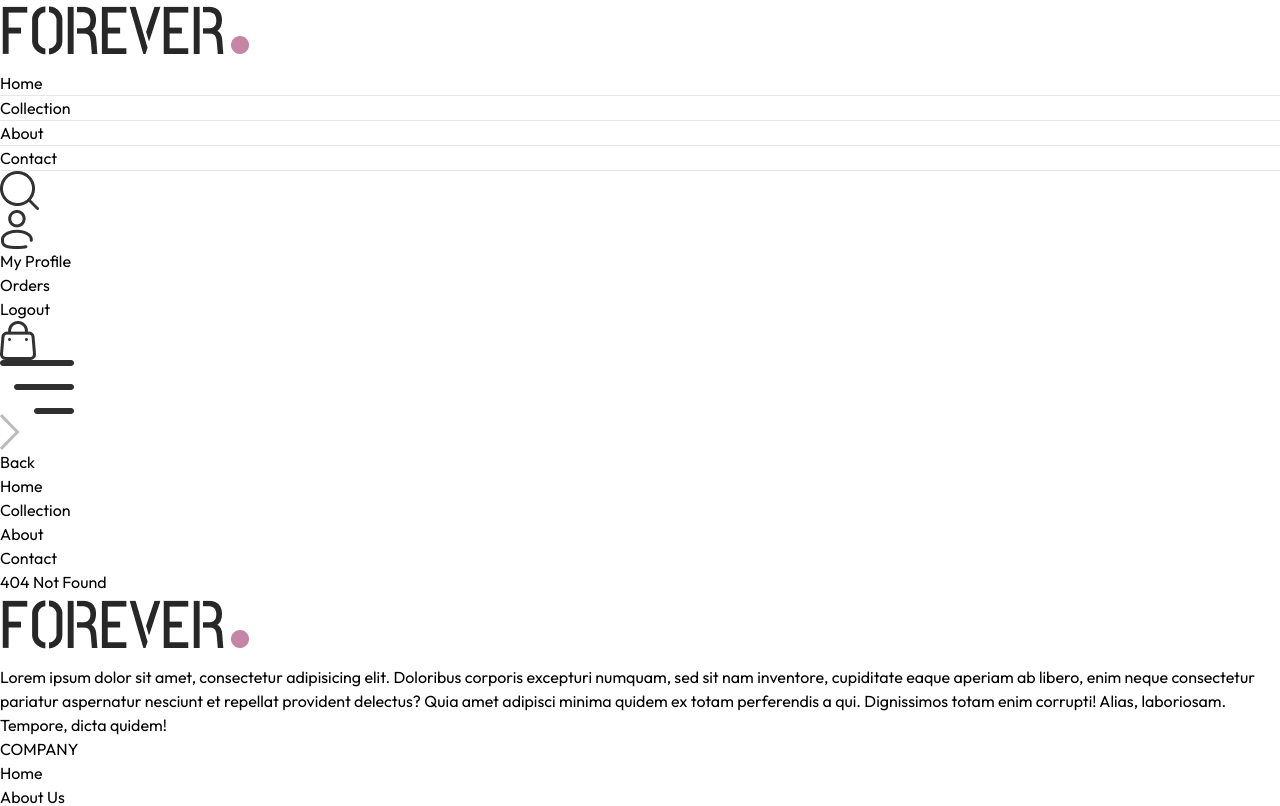
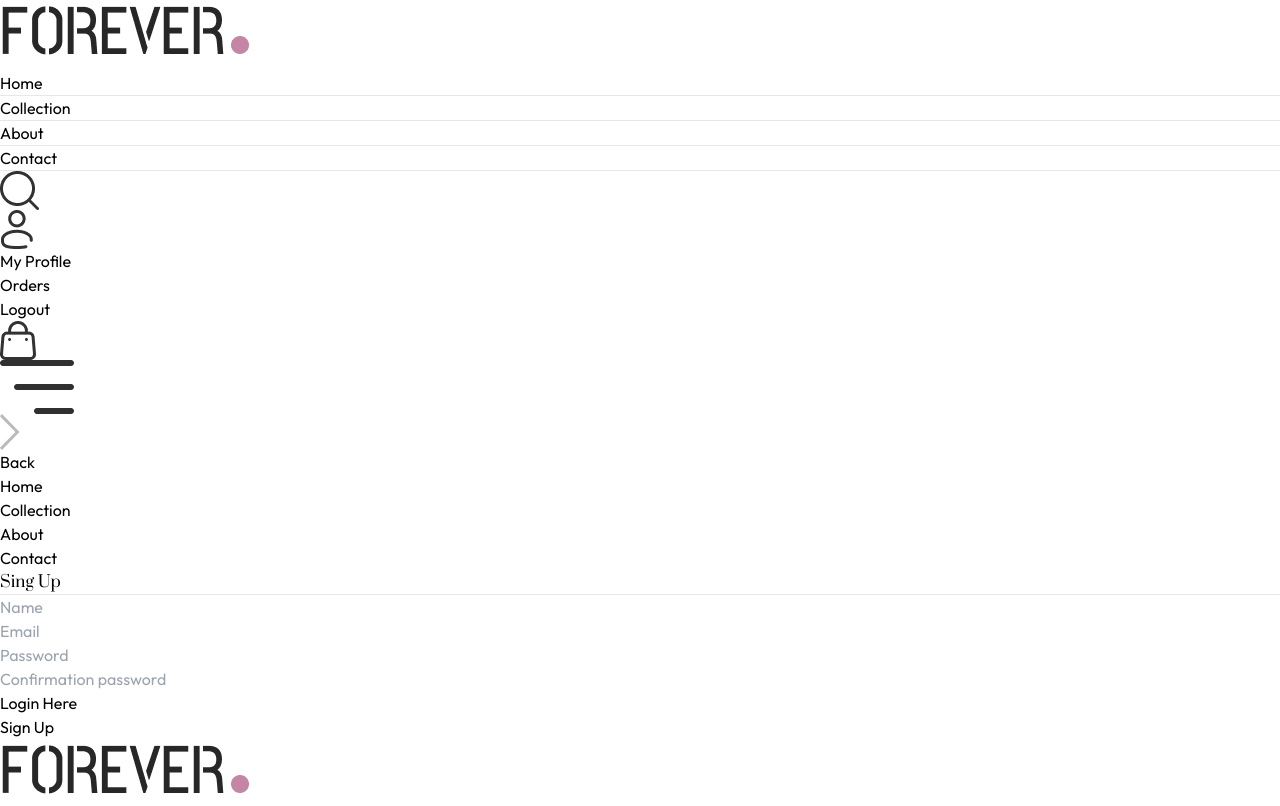
Before and after one commit to rogervargass/ecom-react, a React (Vite) app: page /register in a window 1280 px wide. Shown: the top 806 px of the page. Built offline with nearby package versions, Linux system fonts and the light colour scheme.

Commit message:
feat: add Login and Register pages

```diff
--- a/src/App.tsx
+++ b/src/App.tsx
@@ -14,6 +14,7 @@ import Login from "./pages/Login";
 import Orders from "./pages/Orders";
 import PlaceOrder from "./pages/PlaceOrder";
 import Product from "./pages/Product";
+import Register from "./pages/Register";
 
 function App() {
 
@@ -31,6 +32,7 @@ function App() {
           <Route path='/product/:productId' element={<Product />} />
           <Route path='/cart' element={<Cart />} />
           <Route path='/login' element={<Login />} />
+          <Route path='/register' element={<Register />} />
           <Route path='/place-order' element={<PlaceOrder />} />
           <Route path='/orders' element={<Orders />} />
           <Route path='*' element={<h1>404 Not Found</h1>} />
--- a/src/components/Navbar.tsx
+++ b/src/components/Navbar.tsx
@@ -73,7 +73,9 @@ function Navbar() {
         />
 
         <div className="group relative">
-          <img src={assets.profile_icon} alt="ícone de perfil" className="w-5 cursor-pointer" />
+          <Link to="/login">
+            <img src={assets.profile_icon} alt="ícone de perfil" className="w-5 cursor-pointer" />
+          </Link>
           <div className="group-hover:block hidden absolute dropdown-menu right-0 pt-4">
             <div className="flex flex-col gap-2 w-36 py3 px-5 bg-slate-100 text-gray-500 rounded">
               <p className="cursor-pointer hover:text-black">My Profile</p>
--- /dev/null
+++ b/src/hooks/useUser.tsx
@@ -0,0 +1,23 @@
+import { toast } from "react-toastify";
+import { LoginValidationType, RegisterValidationType } from "../types/Validations";
+
+export const useUser = () => {
+  const login = (credentials: LoginValidationType) => {
+    const name = credentials.email.split("@")[0];
+    toast.success(`Welcome back! ${name}`);
+  };
+
+  const register = (userData: RegisterValidationType) => {
+    const name = userData.name;
+    toast.success(`Account created successfully! Welcome, ${name}`);
+  };
+
+  const getUserInfo = () => {
+    return {
+      name: "John Doe",
+      email: "johnDoe@email.com"
+    }
+  };
+
+  return { login, register, getUserInfo };
+}
--- a/src/pages/Login.tsx
+++ b/src/pages/Login.tsx
@@ -1,8 +1,60 @@
+import { yupResolver } from "@hookform/resolvers/yup";
+import { useForm } from "react-hook-form";
+import { useNavigate } from "react-router-dom";
+import { useUser } from "../hooks/useUser";
+import { LoginSchema } from "../schemas/loginSchema";
+import { LoginValidationType } from "../types/Validations";
 
 function Login() {
+  const { login } = useUser();
+  const navigate = useNavigate();
+
+  const {
+    register,
+    handleSubmit,
+    formState: { errors },
+  } = useForm<LoginValidationType>({
+    resolver: yupResolver(LoginSchema),
+  });
+
+  const onSubmit = (data: LoginValidationType) => {
+    login(data);
+    navigate("/collection");
+  };
+
   return (
-    <div>Login</div>
-  )
+    <form className="flex flex-col items-center w-[90%] sm:max-w-96 m-auto mt-14 gap-1 text-gray-800">
+      <div className="inline-flex items-center gap-2 mb-2 mt-10">
+        <p className="prata-regular text-3xl">Login</p>
+        <hr className="border-none h-[1.5px] w-8 bg-gray-800" />
+      </div>
+      <div className="flex flex-col w-full">
+        <input
+          type="email"
+          className="w-full px-3 py-2 border border-gray-800"
+          placeholder="Email"
+          {...register("email")}
+        />
+        <small className="text-red-500 h-5">{errors.email?.message}</small>
+      </div>
+      <div className="flex flex-col w-full">
+        <input
+          type="password"
+          className="w-full px-3 py-2 border border-gray-800"
+          placeholder="Password"
+          {...register("password")}
+        />
+        <small className="text-red-500 h-5">{errors.password?.message}</small>
+      </div>
+      <div className="w-full flex justify-between text-sm">
+        <p className="cursor-pointer">Forgot your password?</p>
+        <p className="cursor-pointer">Create account</p>
+      </div>
+      <button onClick={handleSubmit(onSubmit)} className="text-white font-light bg-black py-2 px-8 mt-4">
+        Sign In
+      </button>
+    </form>
+  );
 }
 
-export default Login
+export default Login;
--- /dev/null
+++ b/src/pages/Register.tsx
@@ -0,0 +1,77 @@
+import { yupResolver } from "@hookform/resolvers/yup";
+import { useForm } from "react-hook-form";
+import { useNavigate } from "react-router-dom";
+import { useUser } from "../hooks/useUser";
+import { RegisterSchema } from "../schemas/registerSchema";
+import { RegisterValidationType } from "../types/Validations";
+
+function Register() {
+  const { register: registerUser } = useUser();
+  const navigate = useNavigate();
+
+  const {
+    register,
+    handleSubmit,
+    formState: { errors },
+  } = useForm<RegisterValidationType>({
+    resolver: yupResolver(RegisterSchema),
+  });
+
+  const onSubmit = (data: RegisterValidationType) => {
+    registerUser(data);
+    navigate("/login");
+  };
+
+  return (
+    <form className="flex flex-col items-center w-[90%] sm:max-w-96 m-auto mt-14 gap-1 text-gray-800">
+      <div className="inline-flex items-center gap-2 mb-4 mt-10">
+        <p className="prata-regular text-3xl">Sing Up</p>
+        <hr className="border-none h-[1.5px] w-8 bg-gray-800" />
+      </div>
+      <div className="flex flex-col w-full">
+        <input
+          type="text"
+          className="w-full px-3 py-2 border border-gray-800"
+          placeholder="Name"
+          {...register("name")}
+        />
+        <small className="text-red-500 h-5">{errors.name?.message}</small>
+      </div>
+      <div className="flex flex-col w-full">
+        <input
+          type="email"
+          className="w-full px-3 py-2 border border-gray-800"
+          placeholder="Email"
+          {...register("email")}
+        />
+        <small className="text-red-500 h-5">{errors.email?.message}</small>
+      </div>
+      <div className="flex flex-col w-full">
+        <input
+          type="password"
+          className="w-full px-3 py-2 border border-gray-800"
+          placeholder="Password"
+          {...register("password")}
+        />
+        <small className="text-red-500 h-5">{errors.password?.message}</small>
+      </div>
+      <div className="flex flex-col w-full">
+        <input
+          type="password"
+          className="w-full px-3 py-2 border border-gray-800"
+          placeholder="Confirmation password"
+          {...register("passwordConfirmation")}
+        />
+        <small className="text-red-500 h-5">{errors.passwordConfirmation?.message}</small>
+      </div>
+      <div className="w-full flex justify-end text-sm">
+        <p className="cursor-pointer">Login Here</p>
+      </div>
+      <button onClick={handleSubmit(onSubmit)} className="text-white font-light bg-black py-2 px-8 mt-4">
+        Sign Up
+      </button>
+    </form>
+  );
+}
+
+export default Register;
--- /dev/null
+++ b/src/schemas/loginSchema.ts
@@ -0,0 +1,7 @@
+import { object, string } from "yup";
+import { LoginValidationType } from "../types/Validations";
+
+export const LoginSchema = object<LoginValidationType>().shape({
+  email: string().email("Email invalid").required("Email is required"),
+  password: string().required("Password is required")
+});
--- /dev/null
+++ b/src/schemas/registerSchema.ts
@@ -0,0 +1,9 @@
+import { object, ref, string } from "yup";
+import { RegisterValidationType } from "../types/Validations";
+
+export const RegisterSchema = object<RegisterValidationType>().shape({
+  email: string().email("Email invalid").required("Email is required"),
+  password: string().required("Password is required").min(6, 'Password must be at least 6 characters'),
+  passwordConfirmation: string().required("Confirm Password is required").oneOf([ref("password")], "Passwords must match"),
+  name: string().required("Name is required")
+});
```
Also changed, not shown: src/types/Validations.ts (+13 -1 lines).
